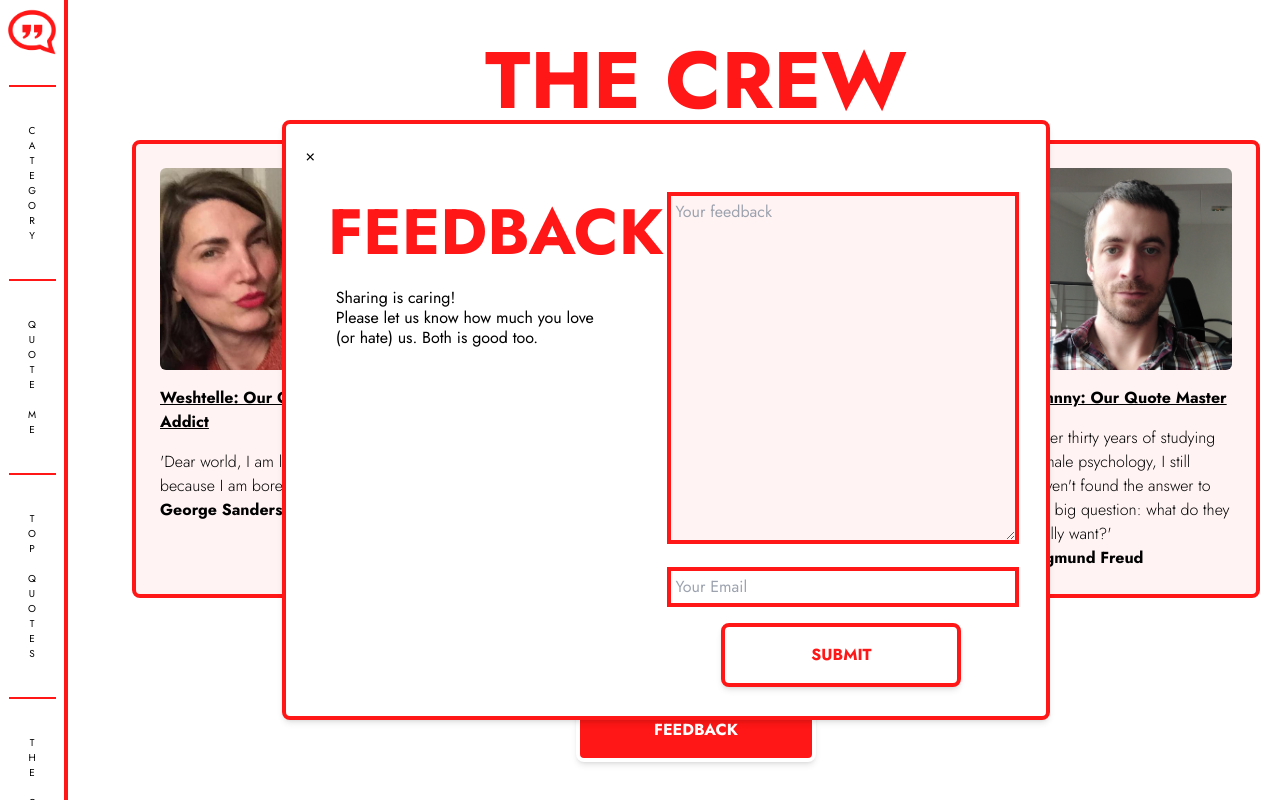
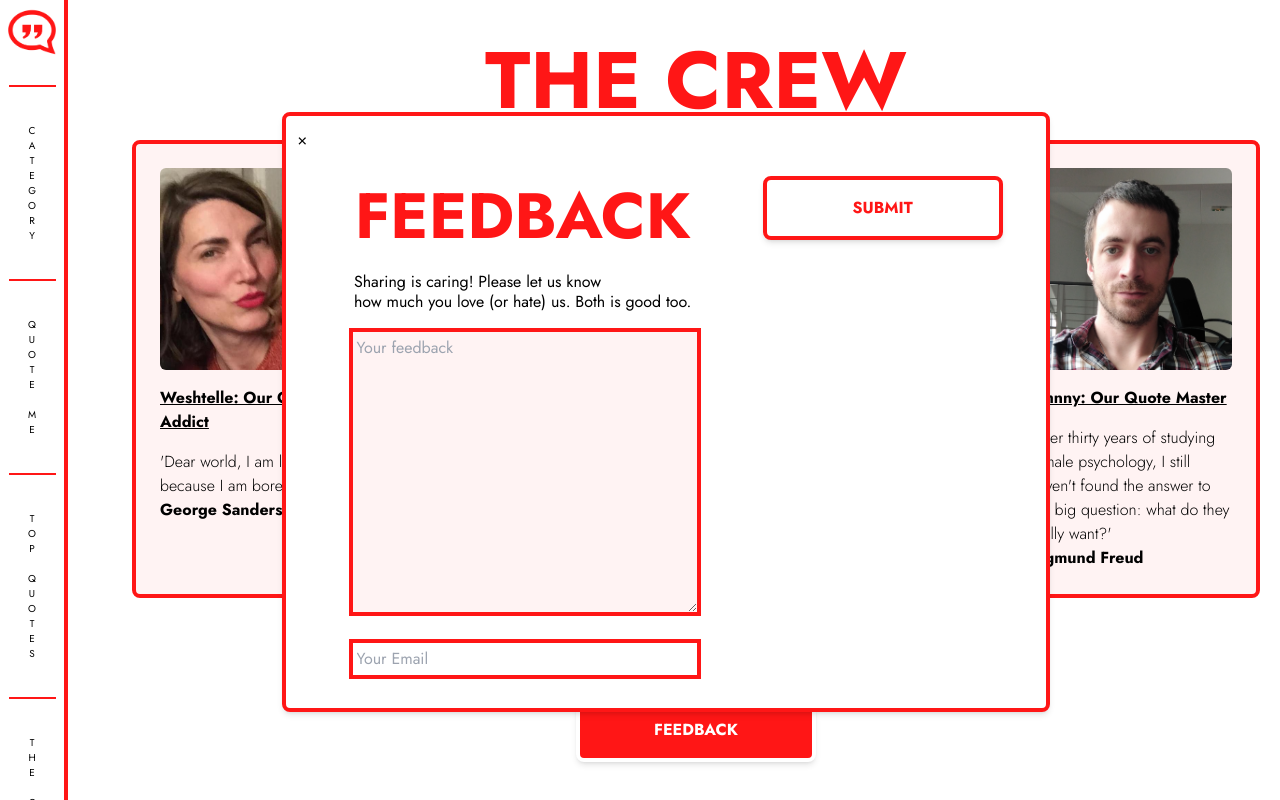
Before and after one commit to JohnnyHiriart/OhMyQuote, a React (Vite) app: page /#/the-crew in a window 1280 px wide. Both pictures are taken after a click on the button "FEEDBACK". Built offline with nearby package versions, Linux system fonts and the light colour scheme; a web font is replaced by a local one.

Commit message:
ajusted feedback

```diff
--- a/src/components/Modal.jsx
+++ b/src/components/Modal.jsx
@@ -5,21 +5,21 @@ import WhiteButton from "./WhiteButton";
 
 const Modal = ({ closedModal }) => {
   return (
-    <div className="z-[20] fixed top-[50%] left-[52%] translate-x-[-50%] translate-y-[-50%] w-3/5 h-3/4 p-5 mt-5 border-4 rounded-lg shadow-md border-redquote bg-white">
+    <div className="z-[20] fixed top-[50%] left-[52%] translate-x-[-50%] translate-y-[-50%] w-3/5 h-3/4 p-3 mt-3 border-4 rounded-lg shadow-md border-redquote bg-white">
       <button type="button" className="close" onClick={closedModal}>
         <span>&times;</span>
       </button>
-      <div className="flex flex-col flex-wrap content-center justify-start w-full h-full p-2 m-2">
+      <div className="flex flex-col flex-wrap items-center w-full h-full p-2 m-2">
         <div className="flex flex-row content-center justify-center">
           <h1 className="text-6xl font-bold text-redquote">FEEDBACK</h1>
         </div>
         <p className="p-2 leading-5">
-          Sharing is caring! <br /> Please let us know how much you love <br />{" "}
-          (or hate) us. Both is good too.
+          Sharing is caring! Please let us know <br /> how much you love (or
+          hate) us. Both is good too.
         </p>
         <div className="mt-2">
           <textarea
-            className="p-1 ml-1 min-h-[22rem] min-w-[22rem] mb-2 border-4 border-redquote bg-redquote bg-opacity-5 focus:outline-none"
+            className="p-1 ml-1 min-h-[18rem] min-w-[22rem] mb-2 border-4 border-redquote bg-redquote bg-opacity-5 focus:outline-none"
             placeholder="Your feedback"
           />
         </div>
```
